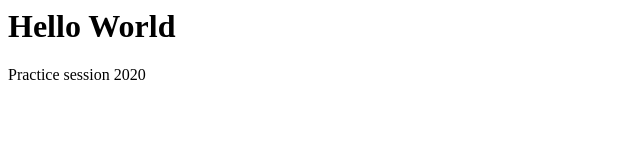
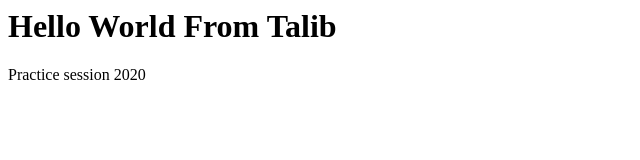
Before and after one commit to Talibsarwar/BootCampSessionA, a website: page index.html in a window 1280 px wide. Shown: the whole page, without its empty margins (0-640 px from the left). Drawn offline with Linux system fonts and the light colour scheme.

Commit message:
Update index.html

```diff
--- a/index.html
+++ b/index.html
@@ -3,7 +3,7 @@
             <title>Practice session</title>
       </head>
       <body>
-            <h1>Hello World</h1>
+            <h1>Hello World From Talib</h1>
             <p>Practice session 2020</p>
       </body>
 </html>
```
